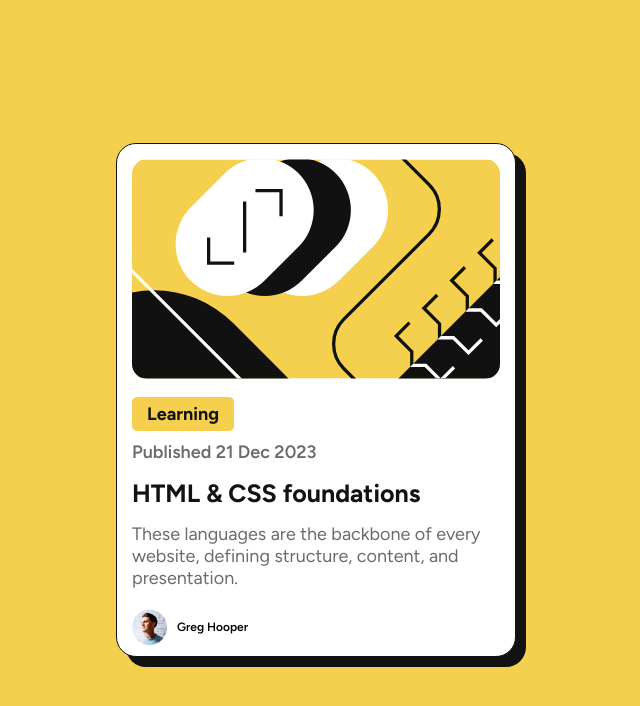
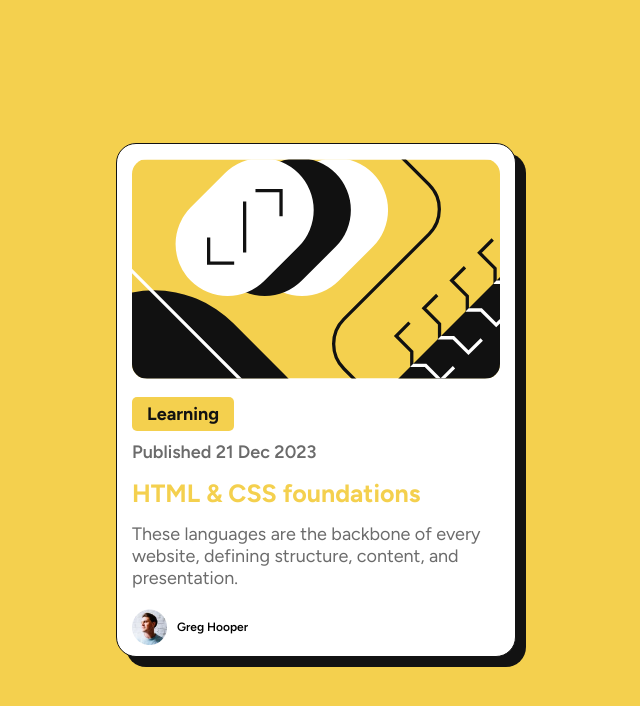
Before and after one commit to Emmay3603/Blog-preview-card, a plain HTML site: page index.html in a window 1280 px wide. In both pictures the pointer is over the element "HTML & CSS foundations". Shown: the whole page, without its empty margins (324-964 px from the left). Drawn offline with Linux system fonts and the light colour scheme.

Commit message:
Update style.css

```diff
--- a/style.css
+++ b/style.css
@@ -55,6 +55,10 @@ body {
   padding-block: 1.5rem;
   font-size: clamp(2rem, 2.2vw, 2.5rem);
 }
+.heading:hover,
+.heading:active {
+  color: var(--yellow-color);
+}
 .description {
   color: var(--Gray-color-500);
   font-size: clamp(1.4rem, 1.6vw, 1.8rem);
```
